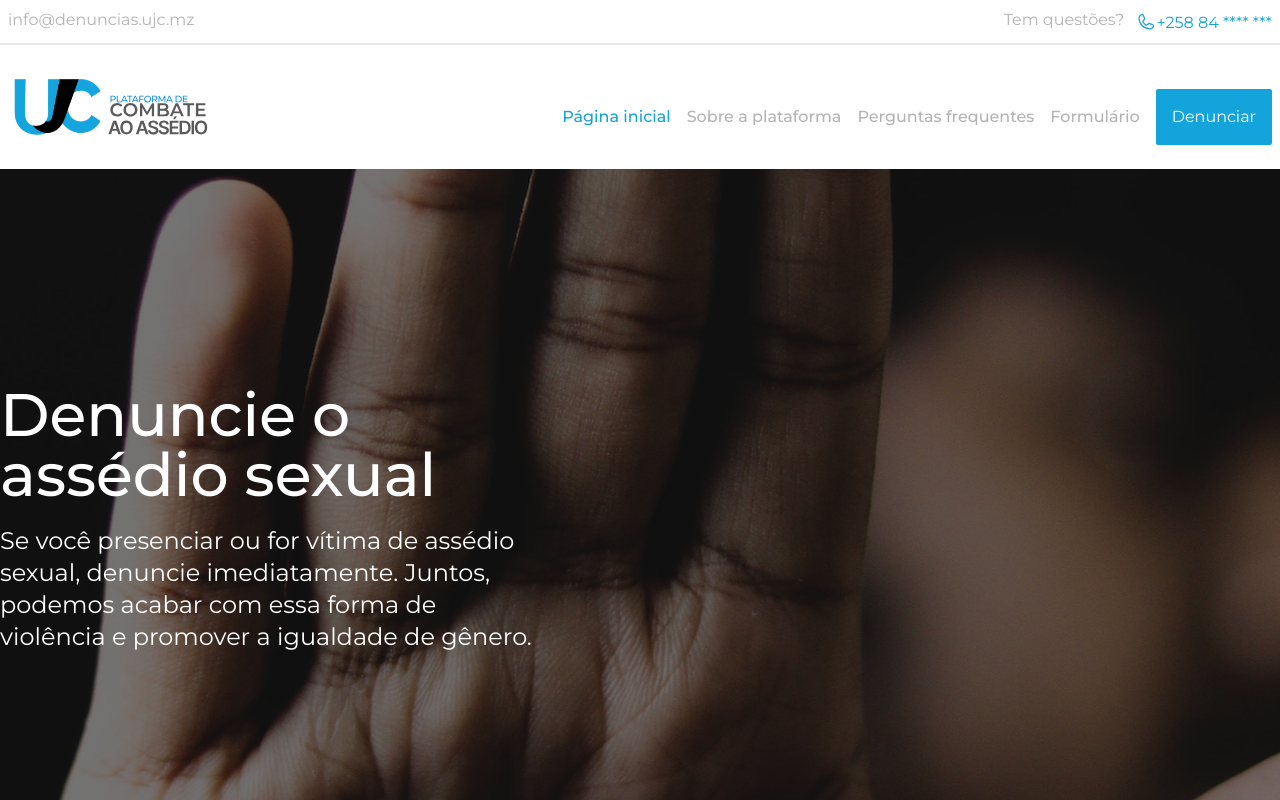
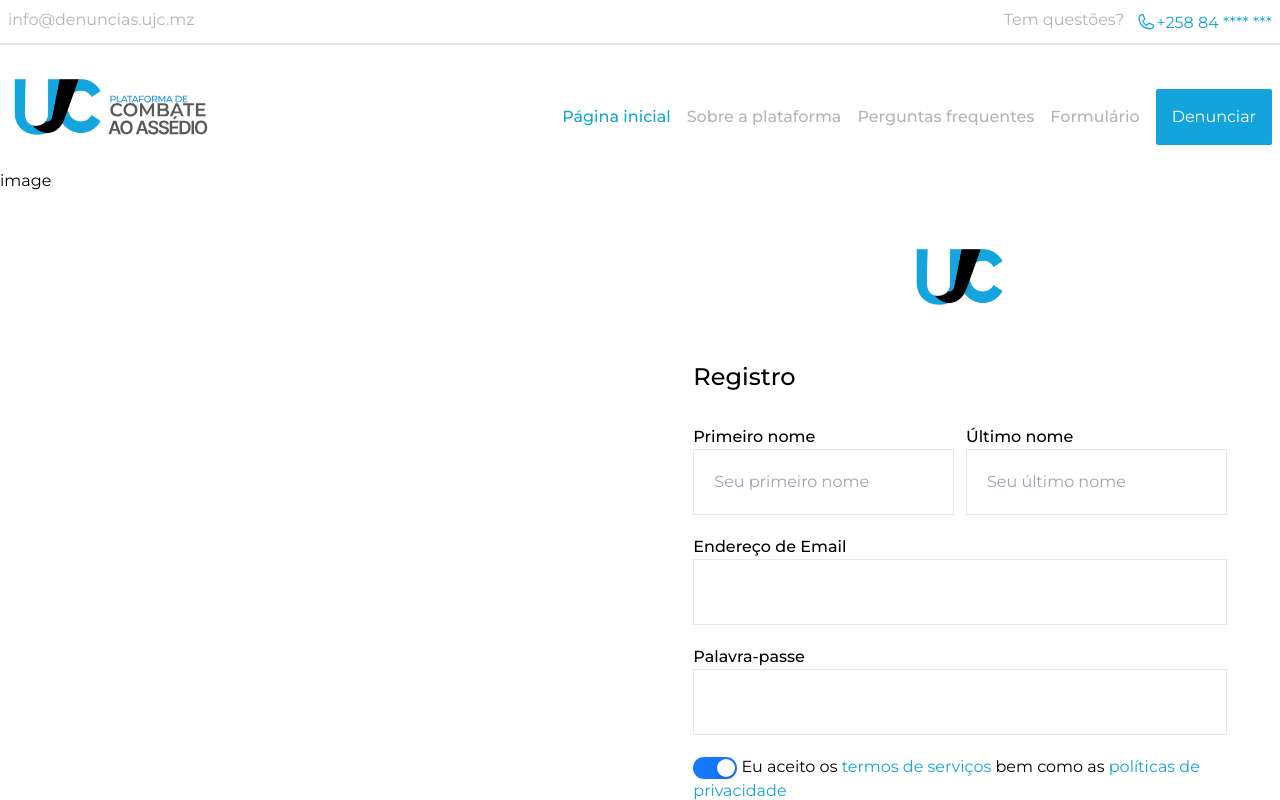
Before and after one commit to UJC-CodeHub/denuncias_assedio_client, a Next.js app: page / in a window 1280 px wide. Shown: the top 800 px of the page. Built offline with nearby package versions, Linux system fonts and the light colour scheme.

Commit message:
feat: create register page

```diff
--- a/src/app/page.tsx
+++ b/src/app/page.tsx
@@ -1,5 +1,6 @@
 import HomeContainer from "@/containers/Home";
+import LoginContainer from "@/containers/Login";
 
 export default function Home() {
-  return <HomeContainer />
+  return <LoginContainer />
 }
--- /dev/null
+++ b/src/containers/Login/index.tsx
@@ -0,0 +1,85 @@
+import { UJCLogo } from "@/assets/images";
+import { Switch } from "antd";
+import Image from "next/image";
+import Link from "next/link";
+import React from "react";
+
+const RegisterContainer = () => {
+  return (
+    <main className="min-h-screen flex">
+      <div className="flex-1 xl:block hidden">image</div>
+      <div className="flex-1 flex justify-center items-center py-20">
+        <div className="w-10/12">
+          <Image
+            src={UJCLogo}
+            alt="logo"
+            width={100}
+            height={100}
+            className="mx-auto mb-14"
+          />
+          <h1 className="text-2xl font-medium mb-8">Registro</h1>
+          <div className="flex gap-3 flex-col xl:flex-row">
+            <div className="flex flex-col flex-1 mb-5">
+              <label htmlFor="" className="font-medium">
+                Primeiro nome
+              </label>
+              <input
+                type="text"
+                className="p-5 border"
+                placeholder="Seu primeiro nome"
+              />
+            </div>
+            <div className="flex flex-col flex-1 mb-5">
+              <label htmlFor="" className="font-medium">
+                Último nome
+              </label>
+              <input
+                type="text"
+                className="p-5 border"
+                placeholder="Seu último nome"
+              />
+            </div>
+          </div>
+          <div className="flex flex-col mb-5">
+            <label htmlFor="" className="font-medium">
+              Endereço de Email
+            </label>
+            <input type="text" className="p-5 border" />
+          </div>
+
+          <div className="flex flex-col mb-5">
+            <label htmlFor="" className="font-medium">
+              Palavra-passe
+            </label>
+            <input type="text" className="p-5 border" />
+          </div>
+          <div className="mb-5">
+            <Switch defaultChecked />{" "}
+            <span>
+              Eu aceito os{" "}
+              <Link className="text-primary" href={""}>
+                termos de serviços
+              </Link>{" "}
+              bem como as{" "}
+              <Link className="text-primary" href={""}>
+                políticas de privacidade
+              </Link>
+            </span>
+          </div>
+          <button className="p-4 bg-primary rounded text-white transition-all duration-200 hover:bg-primaryHoverVariant">
+            Criar conta
+          </button>
+
+          <hr className="my-10"/>
+          <p className="text-center">
+            Já tem uma conta?  <Link className="text-primary" href={""}>
+               Faça login
+              </Link>
+          </p>
+        </div>
+      </div>
+    </main>
+  );
+};
+
+export default RegisterContainer;
```
